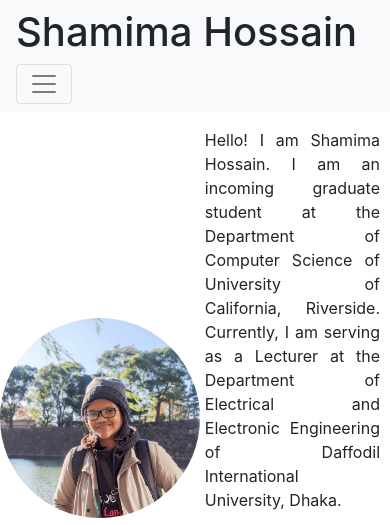
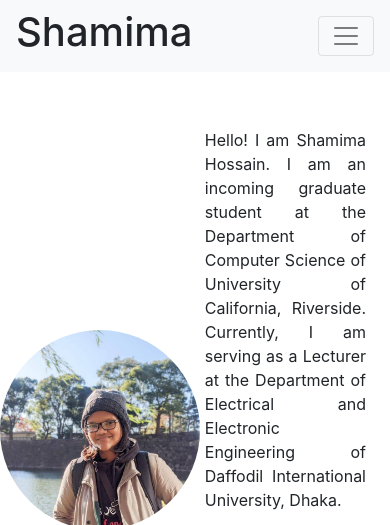
Before and after one commit to ShamimaMoni/Personal-website-SH-, a plain HTML site: page index.html in a window 390 px wide. Shown: the top 525 px of the page. Drawn offline with nearby package versions, Linux system fonts and the light colour scheme.

Commit message:
first commit

```diff
--- a/index.html
+++ b/index.html
@@ -12,7 +12,7 @@
     <header>
         <div class="container top mt-3">
             <nav class="navbar navbar-expand-md bg-light navbar-light fixed-top">
-                <h1>Shamima Hossain</h1>
+                <h1>Shamima</h1>
                 <button class="navbar-toggler" type="button" data-toggle="collapse" data-target="#collapsibleNavbar">
                     <span class="navbar-toggler-icon"></span>
                   </button>
--- a/style.css
+++ b/style.css
@@ -1,3 +1,6 @@
+*{
+    margin:0;
+}
 .category{
     text-align: center;
 }
@@ -102,6 +105,10 @@ nav ul li{
         padding-right: 0.3em;
     }
 
+    .date, .about-me, .about-thesis, .about-pub{
+        padding-right: 1.5em;
+    }
+
     .profile a{
         padding-right: 0.5em;
     }
```
